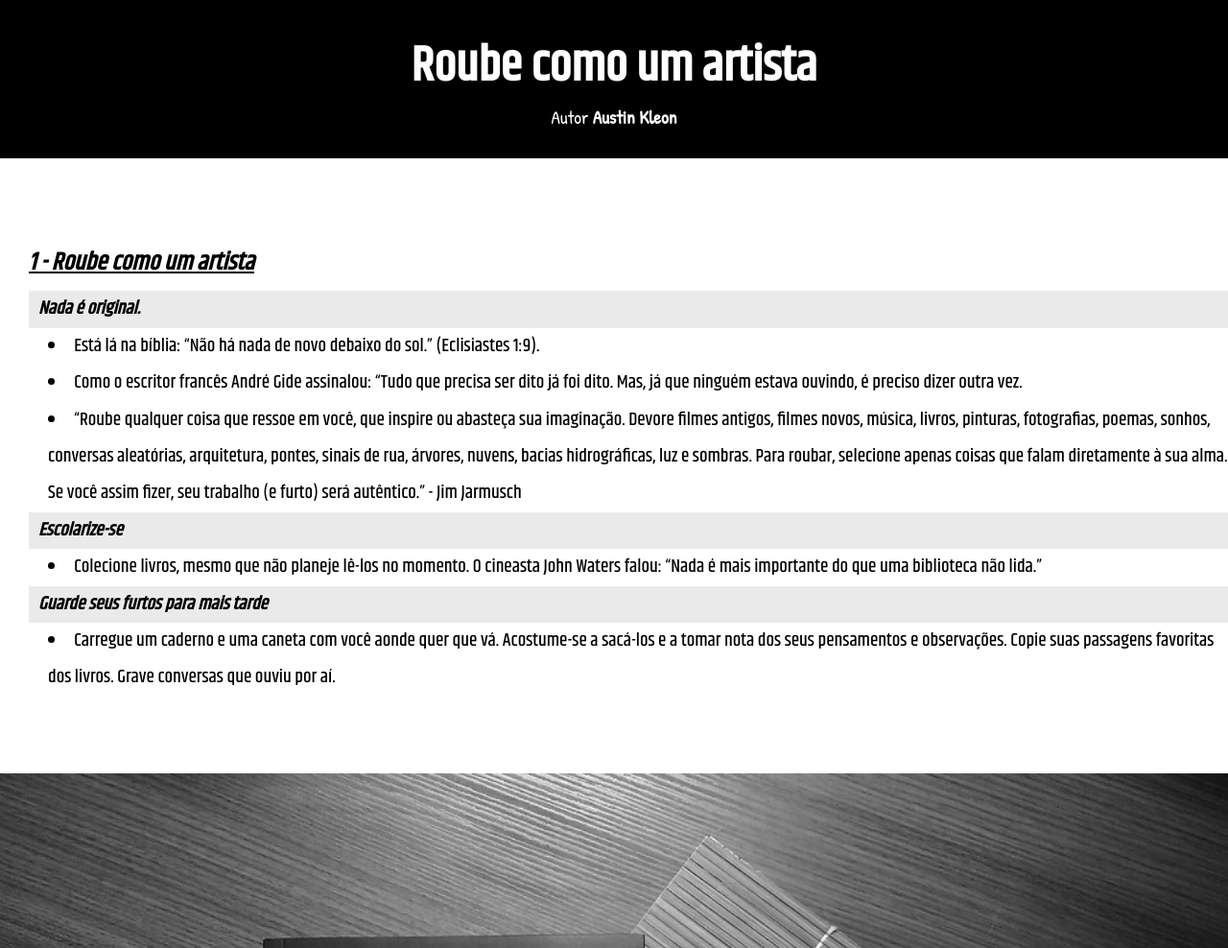
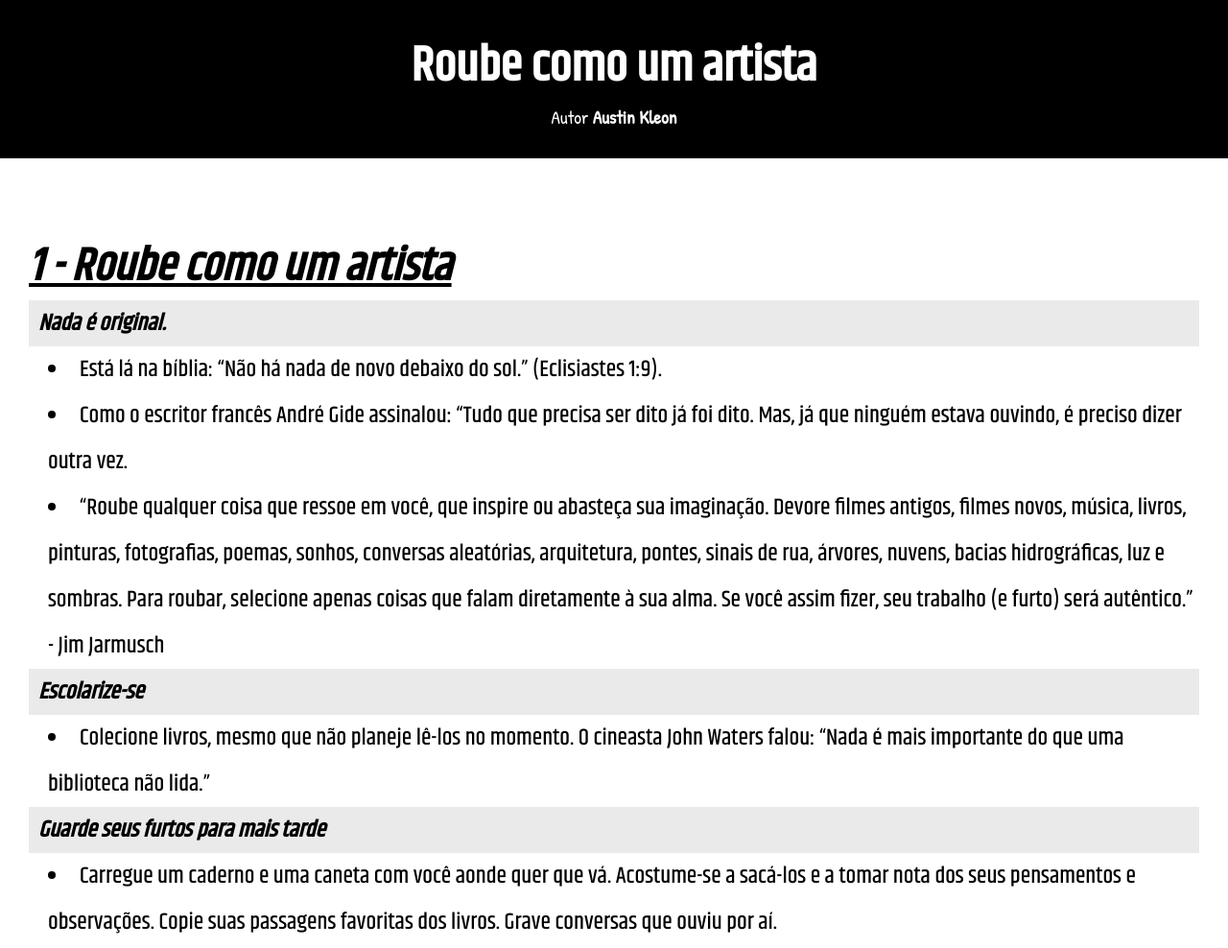
Before and after one commit to JoaquimSP/roube-como-um-artista, a plain HTML site: page index.html in a window 1280 px wide. Shown: the top 988 px of the page at 96% size. Drawn offline with Linux system fonts and the light colour scheme.

Commit message:
updating the project

```diff
--- a/css/style.css
+++ b/css/style.css
@@ -57,12 +57,13 @@
     padding-bottom: 10vh;
     line-height: 2em;
     padding-left: 30px;
+    padding-right: 30px;
     font-family: var(--fonte2);
-    font-size: 1.5vw;
+    font-size: 1.5em;
 }
 
 section > h1 {
-    font-size: 2vw;
+    font-size: 2em;
     font-style: italic;
     padding-bottom: 10px;
     padding-top: 10px;
```
